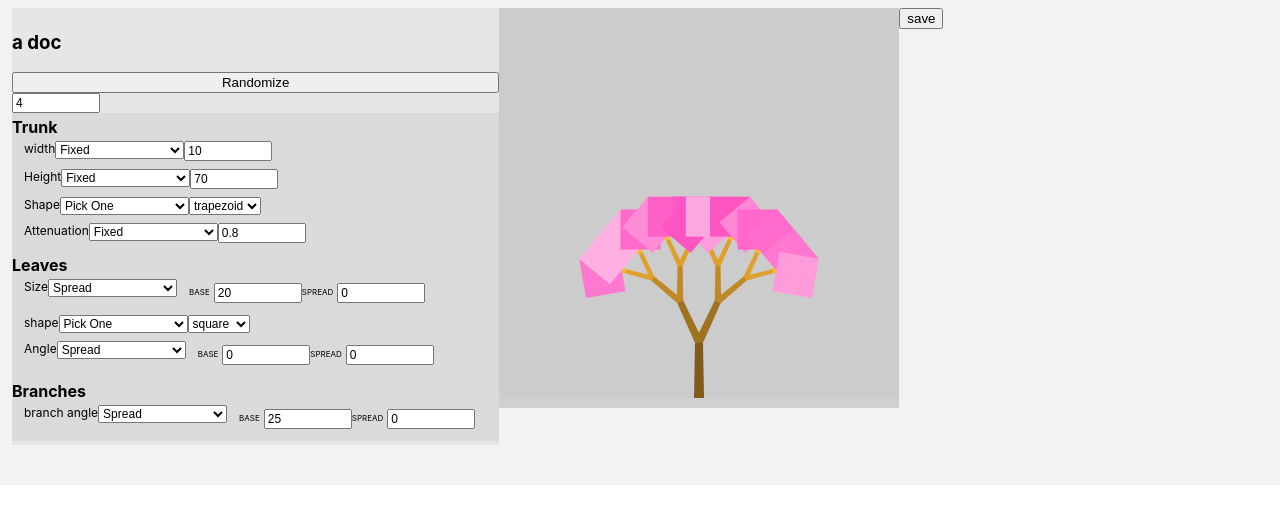
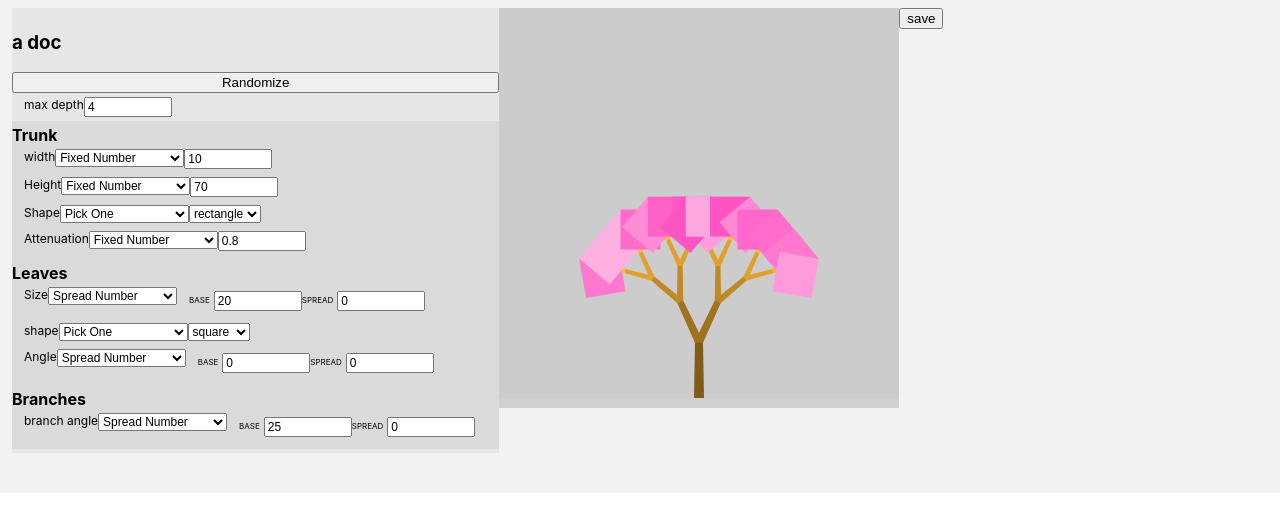
Before and after one commit to joshmarinacci/tree-gen-gen, a React (Create React App) app: page / in a window 1280 px wide. Shown: the top 532 px of the page. Built offline with nearby package versions, Linux system fonts and the light colour scheme.

Commit message:
more code cleanup

```diff
--- a/src/App.js
+++ b/src/App.js
@@ -1,78 +1,43 @@
 import React, {useState} from 'react'
 import './App.css'
-import {randSpread} from './utils.js'
 import {CanvasView} from './CanvasView.js'
+import {
+  GENERATOR_TYPES,
+  GENERATOR_LIST,
+  fixup, GENERATOR_MAP
+} from './generators.js'
 
 
-class SpreadGenerator {
-  constructor(base) {
-    this.base = base
-    this.spread = 0
-  }
-  generate(random) {
-    return randSpread(random, this.base, this.spread)
-  }
-}
-
-class FixedGenerator {
-  constructor(defaultValue) {
-    this.value = defaultValue
-  }
-  generate(random) {
-    return this.value
-  }
-}
-
-class FixedPickGenerator {
-  constructor(defaultValue, values) {
-    this.value = defaultValue
-    this.values = values
-  }
-  generate(random) {
-    return this.value
-  }
-}
-
-class RandomPickGenerator {
-  constructor(defaultValue, values) {
-    this.value = defaultValue
-    this.values = values
-  }
-  generate(random) {
-    const n = Math.floor(random()*this.values.length)
-    return this.values[n]
-  }
-}
 
 let mainDoc = {
   seed: 'apple',
   title:'a doc',
   maxDepth:{
-    _type:'fixed',
+    _type:GENERATOR_TYPES.fixed,
     _title:'max depth',
     defaultValue:4,
   },
   trunk: {
     _title: 'Trunk',
     width: {
-      _type:'fixed',
+      _type:GENERATOR_TYPES.fixed,
       _title:'width',
       defaultValue:10,
     },
     height: {
       _title:'Height',
-      _type:'fixed',
+      _type:GENERATOR_TYPES.fixed,
       defaultValue:70,
     },
     type: {
       _title:'Shape',
-      _type:'pick',
-      value:'trapezoid',
+      _type:GENERATOR_TYPES.pick,
+      defaultValue:'trapezoid',
       values:['rectangle','trapezoid']
     },
     attenuation: {
       _title:'Attenuation',
-      _type:'fixed',
+      _type:GENERATOR_TYPES.fixed,
       defaultValue:0.8,
     }
   },
@@ -80,18 +45,18 @@ let mainDoc = {
     _title: 'Leaves',
     size: {
       _title:'Size',
-      _type: 'spread',
+      _type: GENERATOR_TYPES.spread,
       defaultValue:20,
     },
     type: {
       _title:'shape',
-      _type: 'pick',
+      _type: GENERATOR_TYPES.pick,
       defaultValue:'square',
       values:['square','circle','triangle','ellipse'],
     },
     angle: {
       _title:'Angle',
-      _type:'spread',
+      _type:GENERATOR_TYPES.spread,
       defaultValue: 0,
     }
   },
@@ -99,40 +64,12 @@ let mainDoc = {
     _title: 'Branches',
     angle: {
       _title:'branch angle',
-      _type:'spread',
+      _type:GENERATOR_TYPES.spread,
       defaultValue: 25,
     }
   },
 }
 
-function fixup(obj) {
-  // console.log("fixing",mainDoc)
-  if(obj._type) {
-    if(obj._type === 'fixed') {
-      obj.gen = new FixedGenerator(obj.defaultValue)
-    }
-    if(obj._type === 'spread') {
-      obj.gen = new SpreadGenerator(obj.defaultValue)
-    }
-    if(obj._type === 'pick') {
-      obj.gen = new FixedPickGenerator(obj.defaultValue,obj.values)
-    }
-    if(obj._type === 'random-pick') {
-      obj.gen = new RandomPickGenerator(obj.defaultValue,obj.values)
-    }
-    return
-  }
-
-  const keys = Object.keys(obj);
-  for(let i=0; i<keys.length; i++) {
-    const key = keys[i]
-    if(key === 'seed') continue
-    if(key === 'title') continue
-    if(key === '_title') continue
-    if(key === 'gen') continue
-    fixup(obj[key])
-  }
-}
 
 fixup(mainDoc)
 
@@ -187,68 +124,33 @@ const RandomPickEditor = ({def,update}) => {
   </select>
 }
 
-const GENERATOR_TYPES = [
-  {
-    value:'fixed',
-    title:'Fixed',
-  },
-  {
-    value:'spread',
-    title:'Spread',
-  },
-  {
-    value:'pick',
-    title:'Pick One'
-  },
-  {
-    value:'random-pick',
-    title:'Randomly Pick One'
-  }
-]
-
-function changeGeneratorType(def, targetKey, value) {
-  if(value === 'spread') {
-    def[targetKey]._type = 'spread'
-    def[targetKey].gen = new SpreadGenerator(def[targetKey].defaultValue)
-  }
-  if(value === 'fixed') {
-    def[targetKey]._type = 'fixed'
-    def[targetKey].gen = new FixedGenerator(def[targetKey].defaultValue)
-  }
-  if(value === 'pick') {
-    def[targetKey]._type = 'pick'
-    def[targetKey].gen = new FixedPickGenerator(def[targetKey].defaultValue, def[targetKey].values)
-  }
-  if(value === 'random-pick') {
-    def[targetKey]._type = 'random-pick'
-    def[targetKey].gen = new RandomPickGenerator(def[targetKey].defaultValue, def[targetKey].values)
-  }
-}
-
 const TypePicker = ({def, targetKey, update}) => {
   const type = def[targetKey]._type
   return <select value={type} onChange={(e)=>{
-    changeGeneratorType(def,targetKey,e.target.value)
+    const obj = def[targetKey]
+    const cls = GENERATOR_MAP[e.target.value].cls
+    obj._type = e.target.value
+    obj.gen = new cls(obj.defaultValue, obj.values)
     update()
   }}>
-    {GENERATOR_TYPES.map((t => {
-      return <option key={t.value} value={t.value}>{t.title}</option>
+    {GENERATOR_LIST.map((t => {
+      return <option key={t.key} value={t.key}>{t.title}</option>
     }))}
   </select>
 }
 
 const GroupRow = ({parent, def, targetKey, update}) => {
   let ed = ""
-  if(def._type === 'fixed') {
+  if(def._type === GENERATOR_TYPES.fixed) {
     ed = <FixedValueEditor key={targetKey} def={def} update={update}/>
   }
-  if(def._type === 'spread') {
+  if(def._type === GENERATOR_TYPES.spread) {
     ed = <RandomSpreadEditor key={targetKey} def={def} update={update}/>
   }
-  if(def._type === 'pick') {
+  if(def._type === GENERATOR_TYPES.pick) {
     ed = <PickEditor key={targetKey} def={def} update={update}/>
   }
-  if(def._type === 'random-pick') {
+  if(def._type === GENERATOR_TYPES.randomPick) {
     ed = <RandomPickEditor key={targetKey} def={def} update={update}/>
   }
   return <HBox>
@@ -278,7 +180,10 @@ const DocEditor = ({doc,update}) => {
       update()
     }}>Randomize</button>
 
-    <FixedValueEditor def={doc.maxDepth}  update={update}/>
+    <HBox>
+      <label>max depth</label>
+      <FixedValueEditor def={doc.maxDepth}  update={update}/>
+    </HBox>
     <Group def={doc.trunk} update={update}/>
     <Group def={doc.leaf} update={update}/>
     <Group def={doc.branch} update={update}/>
--- a/src/CanvasView.js
+++ b/src/CanvasView.js
@@ -6,7 +6,6 @@ export class CanvasView extends Component {
     componentDidMount() {
         this.redraw()
         this.props.saveTrigger.on("save",()=>{
-            console.log("we should save")
             this.props.gallery.add(this.canvas)
             this.props.update()
         })
@@ -79,10 +78,11 @@ export class CanvasView extends Component {
         if (this.phase === PHASES.TRUNK) {
             const step = 0.5 / opts.maxDepth.gen.generate(opts.random)
             ctx.fillStyle = hsvToCanvas(o2.trunkColor, 0.8, 1.0 - depth * step)
-            if (opts.trunk.type.value === 'rectangle') {
+            const type = opts.trunk.type.gen.generate(opts.random)
+            if (type === 'rectangle') {
                 ctx.fillRect(-w / 2, 0, w, nh)
             }
-            if (opts.trunk.type.value === 'trapezoid') {
+            if (type === 'trapezoid') {
                 ctx.beginPath()
                 ctx.moveTo(-w / 2, 0)
                 ctx.lineTo(-nw / 2, nh)
--- /dev/null
+++ b/src/generators.js
@@ -0,0 +1,94 @@
+import {randSpread} from './utils.js'
+
+export class SpreadGenerator {
+    constructor(base) {
+        this.base = base
+        this.spread = 0
+    }
+    generate(random) {
+        return randSpread(random, this.base, this.spread)
+    }
+}
+
+export class FixedGenerator {
+    constructor(defaultValue) {
+        this.value = defaultValue
+    }
+    generate(random) {
+        return this.value
+    }
+}
+
+export class FixedPickGenerator {
+    constructor(defaultValue, values) {
+        this.value = defaultValue
+        this.values = values
+    }
+    generate(random) {
+        return this.value
+    }
+}
+
+export class RandomPickGenerator {
+    constructor(defaultValue, values) {
+        this.value = defaultValue
+        this.values = values
+    }
+    generate(random) {
+        const n = Math.floor(random()*this.values.length)
+        return this.values[n]
+    }
+}
+
+
+export const GENERATOR_TYPES = {
+    fixed: 'fixed',
+    spread:'spread',
+    pick:'pick',
+    randomPick: 'randomPick'
+
+}
+export const GENERATOR_LIST = [
+    {
+        cls: FixedGenerator,
+        title:'Fixed Number',
+        key:GENERATOR_TYPES.fixed
+    },
+    {
+        cls: SpreadGenerator,
+        title:'Spread Number',
+        key:GENERATOR_TYPES.spread
+    },
+    {
+        cls: FixedPickGenerator,
+        title:'Pick One',
+        key:GENERATOR_TYPES.pick
+    },
+    {
+        cls:RandomPickGenerator,
+        title:'Pick One Randomly',
+        key:GENERATOR_TYPES.randomPick
+    }
+]
+
+export const GENERATOR_MAP = {}
+GENERATOR_LIST.forEach(el => GENERATOR_MAP[el.key] = el)
+
+
+export function fixup(obj) {
+    if(obj._type) {
+        const cls = GENERATOR_MAP[obj._type].cls
+        obj.gen = new cls(obj.defaultValue, obj.values)
+        return
+    }
+
+    const keys = Object.keys(obj);
+    for(let i=0; i<keys.length; i++) {
+        const key = keys[i]
+        if(key === 'seed') continue
+        if(key === 'title') continue
+        if(key === '_title') continue
+        if(key === 'gen') continue
+        fixup(obj[key])
+    }
+}
```
